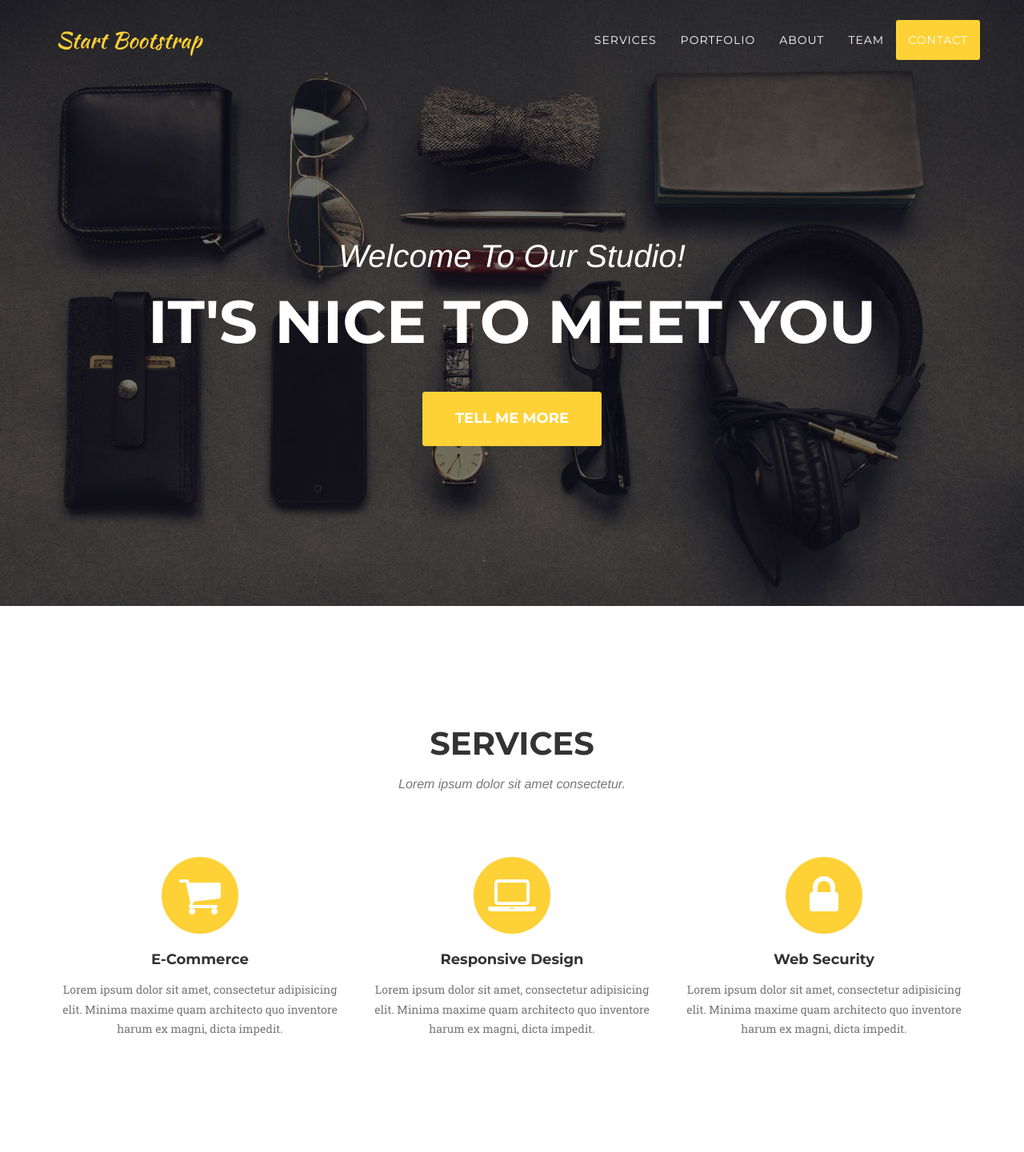
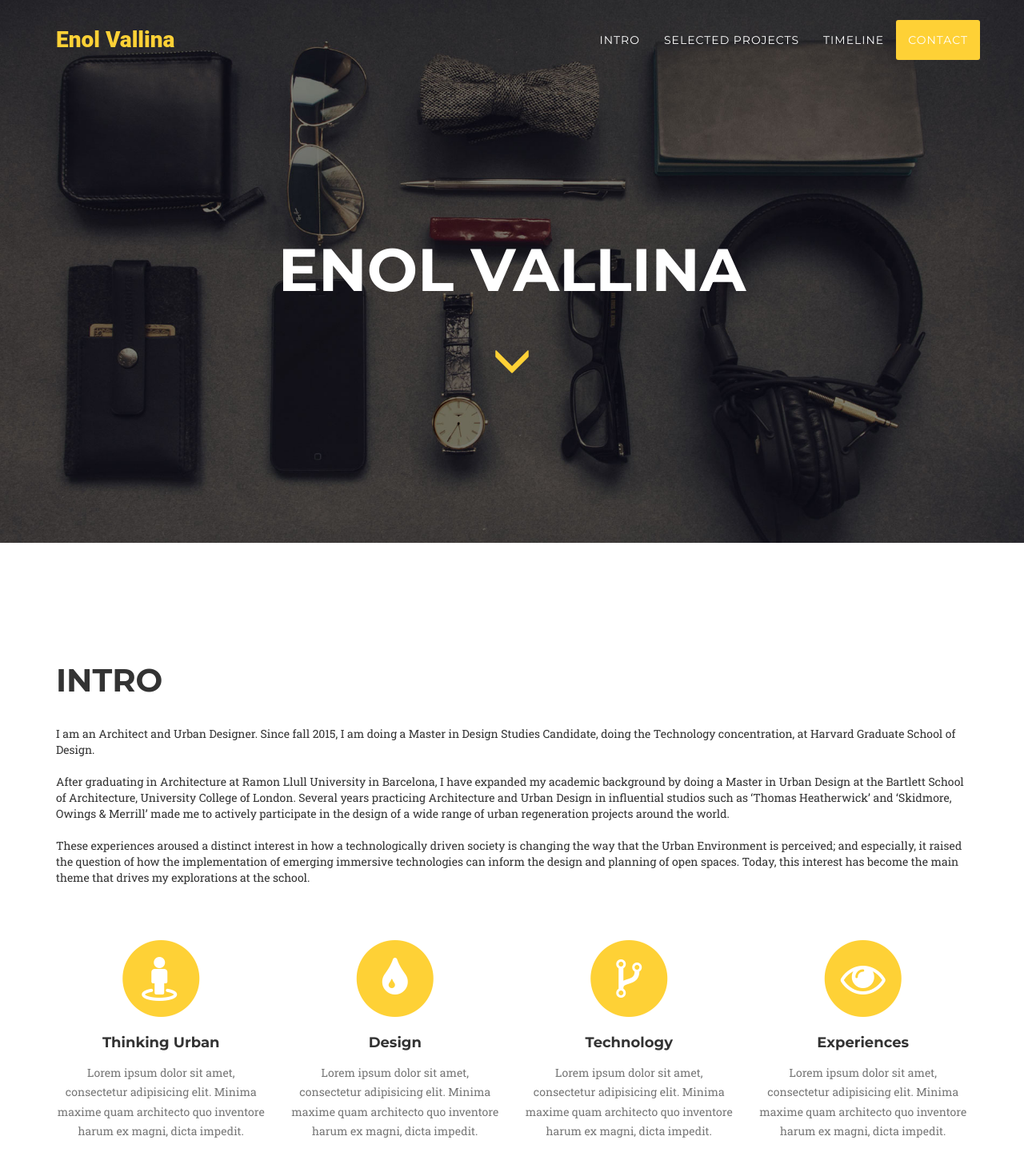
Before and after one commit to evallina/17_enolWeb2017, a website: page index.html in a window 1280 px wide. Shown: the top 1441 px of the page at 80% size. Drawn offline with nearby package versions, Linux system fonts and the light colour scheme; some packages are replaced by stand-ins of ours; a script that the page names is missing; a web font is replaced by a local one.

Commit message:
Image Viewer

```diff
--- a/css/agency.css
+++ b/css/agency.css
@@ -151,8 +151,10 @@ fieldset[disabled] .btn-xl.active {
   border-color: transparent;
 }
 .navbar-custom .navbar-brand {
-  color: #fed136;
-  font-family: "Kaushan Script", "Helvetica Neue", Helvetica, Arial, cursive;
+  color: rgb(250,250,0);
+  /*color: #fed136;
+/*  font-family: "Roboto Black";*/
+  font-family: "Roboto Black", "Helvetica Neue", Helvetica, Arial, cursive;
 }
 .navbar-custom .navbar-brand:hover,
 .navbar-custom .navbar-brand:focus,
--- a/index.html
+++ b/index.html
@@ -26,10 +26,18 @@
 
     <!-- HTML5 Shim and Respond.js IE8 support of HTML5 elements and media queries -->
     <!-- WARNING: Respond.js doesn't work if you view the page via file:// -->
-    <!--[if lt IE 9]>
+    <!--[if lt IE 9] -->
         <script src="https://oss.maxcdn.com/libs/html5shiv/3.7.0/html5shiv.js"></script>
         <script src="https://oss.maxcdn.com/libs/respond.js/1.4.2/respond.min.js"></script>
     <![endif]-->
+
+    <!-- Image Viewer -->
+    <script src="css/imageviewer.css"  rel="stylesheet" type="text/css" ></script>
+    <script src="js/jquery-3.1.1.min.js"></script>
+    <script src="js/imageviewer.js"></script>
+
+
+
 
 </head>
 
@@ -43,7 +51,7 @@
                 <button type="button" class="navbar-toggle" data-toggle="collapse" data-target="#bs-example-navbar-collapse-1">
                     <span class="sr-only">Toggle navigation</span> Menu <i class="fa fa-bars"></i>
                 </button>
-                <a class="navbar-brand page-scroll" href="#page-top">Start Bootstrap</a>
+                <a class="navbar-brand page-scroll" href="#page-top">Enol Vallina</a>
             </div>
 
             <!-- Collect the nav links, forms, and other content for toggling -->
@@ -53,17 +61,21 @@
                         <a href="#page-top"></a>
                     </li>
                     <li>
-                        <a class="page-scroll" href="#services">Services</a>
+                        <a class="page-scroll" href="#services">Intro</a>
                     </li>
                     <li>
-                        <a class="page-scroll" href="#portfolio">Portfolio</a>
+                        <a class="page-scroll" href="#portfolio">Selected Projects</a>
                     </li>
                     <li>
-                        <a class="page-scroll" href="#about">About</a>
+                        <a class="page-scroll" href="#about">Timeline</a>
                     </li>
+<!--
+
                     <li>
                         <a class="page-scroll" href="#team">Team</a>
                     </li>
+
+-->
                     <li>
                         <a class="page-scroll" href="#contact">Contact</a>
                     </li>
@@ -78,9 +90,9 @@
     <header>
         <div class="container">
             <div class="intro-text">
-                <div class="intro-lead-in">Welcome To Our Studio!</div>
-                <div class="intro-heading">It's Nice To Meet You</div>
-                <a href="#services" class="page-scroll btn btn-xl">Tell Me More</a>
+               <!-- <div class="intro-lead-in">Welcome To Our Studio!</div>-->
+                <div class="intro-heading">Enol Vallina</div>
+                <a href="#services"> <span class="glyphicon glyphicon-menu-down" aria-hidden="true"></span></a>
             </div>
         </div>
     </header>
@@ -89,35 +101,61 @@
     <section id="services">
         <div class="container">
             <div class="row">
-                <div class="col-lg-12 text-center">
-                    <h2 class="section-heading">Services</h2>
-                    <h3 class="section-subheading text-muted">Lorem ipsum dolor sit amet consectetur.</h3>
+                <div class="col-lg-12 text-left">
+                    <h2 class="section-heading">Intro</h2>
+                    <br class="section-subheading text-muted">
+                    I am an Architect and Urban Designer. Since fall 2015, I am doing a Master in Design Studies
+                    Candidate, doing the Technology concentration, at Harvard Graduate School of Design.
+                    </br></br>
+                    After graduating in Architecture at Ramon Llull University in Barcelona, I have expanded my academic
+                    background by doing a Master in Urban Design at the Bartlett School of Architecture, University
+                    College of London. Several years practicing Architecture and Urban Design in influential studios
+                    such as ‘Thomas Heatherwick’ and ‘Skidmore, Owings & Merrill’ made me to actively participate in the
+                    design of a wide range of urban regeneration projects around the world.
+                    </br></br>
+                    These experiences aroused a distinct interest in how a technologically driven society is changing
+                    the way that the Urban Environment is perceived; and especially, it raised the question of how the
+                    implementation of emerging immersive technologies can inform the design and planning of open spaces.
+                    Today, this interest has become the main theme that drives my explorations at the school.</h3>
+                    </br></br></br></br>
                 </div>
             </div>
             <div class="row text-center">
-                <div class="col-md-4">
+                <div class="col-md-3">
                     <span class="fa-stack fa-4x">
                         <i class="fa fa-circle fa-stack-2x text-primary"></i>
-                        <i class="fa fa-shopping-cart fa-stack-1x fa-inverse"></i>
+                        <i class="fa fa-street-view fa-stack-1x fa-inverse"></i>
                     </span>
-                    <h4 class="service-heading">E-Commerce</h4>
-                    <p class="text-muted">Lorem ipsum dolor sit amet, consectetur adipisicing elit. Minima maxime quam architecto quo inventore harum ex magni, dicta impedit.</p>
+                    <h4 class="service-heading">Thinking Urban</h4>
+                    <p class="text-muted">Lorem ipsum dolor sit amet, consectetur adipisicing elit.
+                        Minima maxime quam architecto quo inventore harum ex magni, dicta impedit.</p>
                 </div>
-                <div class="col-md-4">
+                <div class="col-md-3">
                     <span class="fa-stack fa-4x">
                         <i class="fa fa-circle fa-stack-2x text-primary"></i>
-                        <i class="fa fa-laptop fa-stack-1x fa-inverse"></i>
+                        <i class="fa fa-tint fa-stack-1x fa-inverse"></i>
                     </span>
-                    <h4 class="service-heading">Responsive Design</h4>
-                    <p class="text-muted">Lorem ipsum dolor sit amet, consectetur adipisicing elit. Minima maxime quam architecto quo inventore harum ex magni, dicta impedit.</p>
+                    <h4 class="service-heading">Design</h4>
+                    <p class="text-muted">Lorem ipsum dolor sit amet, consectetur adipisicing elit.
+                        Minima maxime quam architecto quo inventore harum ex magni, dicta impedit.</p>
                 </div>
-                <div class="col-md-4">
+                <div class="col-md-3">
                     <span class="fa-stack fa-4x">
                         <i class="fa fa-circle fa-stack-2x text-primary"></i>
-                        <i class="fa fa-lock fa-stack-1x fa-inverse"></i>
+                        <i class="fa fa-code-fork fa-stack-1x fa-inverse"></i>
                     </span>
-                    <h4 class="service-heading">Web Security</h4>
-                    <p class="text-muted">Lorem ipsum dolor sit amet, consectetur adipisicing elit. Minima maxime quam architecto quo inventore harum ex magni, dicta impedit.</p>
+                    <h4 class="service-heading">Technology</h4>
+                    <p class="text-muted">Lorem ipsum dolor sit amet, consectetur adipisicing elit.
+                        Minima maxime quam architecto quo inventore harum ex magni, dicta impedit.</p>
+                </div>
+                <div class="col-md-3">
+                    <span class="fa-stack fa-4x">
+                        <i class="fa fa-circle fa-stack-2x text-primary"></i>
+                        <i class="fa fa-eye fa-stack-1x fa-inverse"></i>
+                    </span>
+                    <h4 class="service-heading">Experiences</h4>
+                    <p class="text-muted">Lorem ipsum dolor sit amet, consectetur adipisicing elit.
+                        Minima maxime quam architecto quo inventore harum ex magni, dicta impedit.</p>
                 </div>
             </div>
         </div>
@@ -243,7 +281,9 @@
                                     <h4 class="subheading">Our Humble Beginnings</h4>
                                 </div>
                                 <div class="timeline-body">
-                                    <p class="text-muted">Lorem ipsum dolor sit amet, consectetur adipisicing elit. Sunt ut voluptatum eius sapiente, totam reiciendis temporibus qui quibusdam, recusandae sit vero unde, sed, incidunt et ea quo dolore laudantium consectetur!</p>
+                                    <p class="text-muted">Lorem ipsum dolor sit amet, consectetur adipisicing elit.
+                                        Sunt ut voluptatum eius sapiente, totam reiciendis temporibus qui quibusdam,
+                                        recusandae sit vero unde, sed, incidunt et ea quo dolore laudantium consectetur!</p>
                                 </div>
                             </div>
                         </li>
@@ -257,7 +297,9 @@
                                     <h4 class="subheading">An Agency is Born</h4>
                                 </div>
                                 <div class="timeline-body">
-                                    <p class="text-muted">Lorem ipsum dolor sit amet, consectetur adipisicing elit. Sunt ut voluptatum eius sapiente, totam reiciendis temporibus qui quibusdam, recusandae sit vero unde, sed, incidunt et ea quo dolore laudantium consectetur!</p>
+                                    <p class="text-muted">Lorem ipsum dolor sit amet, consectetur adipisicing elit.
+                                        Sunt ut voluptatum eius sapiente, totam reiciendis temporibus qui quibusdam,
+                                        recusandae sit vero unde, sed, incidunt et ea quo dolore laudantium consectetur!</p>
                                 </div>
                             </div>
                         </li>
@@ -271,7 +313,9 @@
                                     <h4 class="subheading">Transition to Full Service</h4>
                                 </div>
                                 <div class="timeline-body">
-                                    <p class="text-muted">Lorem ipsum dolor sit amet, consectetur adipisicing elit. Sunt ut voluptatum eius sapiente, totam reiciendis temporibus qui quibusdam, recusandae sit vero unde, sed, incidunt et ea quo dolore laudantium consectetur!</p>
+                                    <p class="text-muted">Lorem ipsum dolor sit amet, consectetur adipisicing elit.
+                                        Sunt ut voluptatum eius sapiente, totam reiciendis temporibus qui quibusdam,
+                                        recusandae sit vero unde, sed, incidunt et ea quo dolore laudantium consectetur!</p>
                                 </div>
                             </div>
                         </li>
@@ -285,8 +329,17 @@
                                     <h4 class="subheading">Phase Two Expansion</h4>
                                 </div>
                                 <div class="timeline-body">
-                                    <p class="text-muted">Lorem ipsum dolor sit amet, consectetur adipisicing elit. Sunt ut voluptatum eius sapiente, totam reiciendis temporibus qui quibusdam, recusandae sit vero unde, sed, incidunt et ea quo dolore laudantium consectetur!</p>
+                                    <p class="text-muted">Lorem ipsum dolor sit amet, consectetur adipisicing elit.
+                                        Sunt ut voluptatum eius sapiente, totam reiciendis temporibus qui quibusdam,
+                                        recusandae sit vero unde, sed, incidunt et ea quo dolore laudantium consectetur!</p>
                                 </div>
+                            </div>
+                        </li>
+                        <li class="timeline-inverted">
+                            <div class="timeline-image">
+                                <h4>Be Part
+                                    <br>Of Our
+                                    <br>Story!</h4>
                             </div>
                         </li>
                         <li class="timeline-inverted">
@@ -302,7 +355,7 @@
         </div>
     </section>
 
-    <!-- Team Section -->
+   <!-- &lt;!&ndash; Team Section &ndash;&gt;
     <section id="team" class="bg-light-gray">
         <div class="container">
             <div class="row">
@@ -366,7 +419,7 @@
         </div>
     </section>
 
-    <!-- Clients Aside -->
+    &lt;!&ndash; Clients Aside &ndash;&gt;
     <aside class="clients">
         <div class="container">
             <div class="row">
@@ -392,15 +445,15 @@
                 </div>
             </div>
         </div>
-    </aside>
+    </aside>-->
 
     <!-- Contact Section -->
     <section id="contact">
         <div class="container">
             <div class="row">
                 <div class="col-lg-12 text-center">
-                    <h2 class="section-heading">Contact Us</h2>
-                    <h3 class="section-subheading text-muted">Lorem ipsum dolor sit amet consectetur.</h3>
+                    <h2 class="section-heading">Contact</h2>
+                    <!--<h3 class="section-subheading text-muted">Lorem ipsum dolor sit amet consectetur.</h3>-->
                 </div>
             </div>
             <div class="row">
@@ -417,7 +470,7 @@
                                     <p class="help-block text-danger"></p>
                                 </div>
                                 <div class="form-group">
-                                    <input type="tel" class="form-control" placeholder="Your Phone *" id="phone" required data-validation-required-message="Please enter your phone number.">
+                                    <input type="tel" class="form-control" placeholder="Your Phone " id="phone" required data-validation-required-message="Please enter your phone number.">
                                     <p class="help-block text-danger"></p>
                                 </div>
                             </div>
```
Also changed, not shown: css/agency.min.css.
